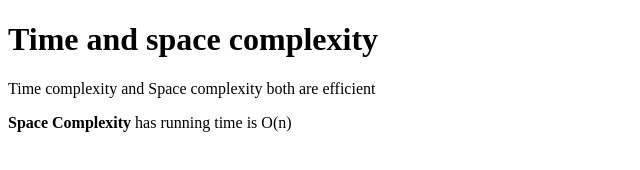
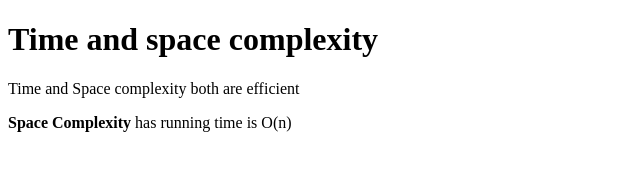
Before and after one commit to acciojob/time-and-space-complexity-SamikshaD1, a website: page main.html in a window 1280 px wide. Shown: the whole page, without its empty margins (0-640 px from the left). Drawn offline with Linux system fonts and the light colour scheme.

Commit message:
created a submission

```diff
--- a/main.html
+++ b/main.html
@@ -4,12 +4,13 @@
 
 <head>
 	<link rel="stylesheet" href="styles.css">
+	<title>Time and space complexity</title>
 </head>
 
 <body>
 	<!-- the entire body must be written by student -->
 	<h1>Time and space complexity</h1>
-	<p>Time complexity and Space complexity both are efficient</p>
+	<p>Time and Space complexity both are efficient</p>
 	<p><b>Space Complexity</b> has running time is O(n)</p>
     <script type="text/javascript" src="./script.js">
 </script>
```
